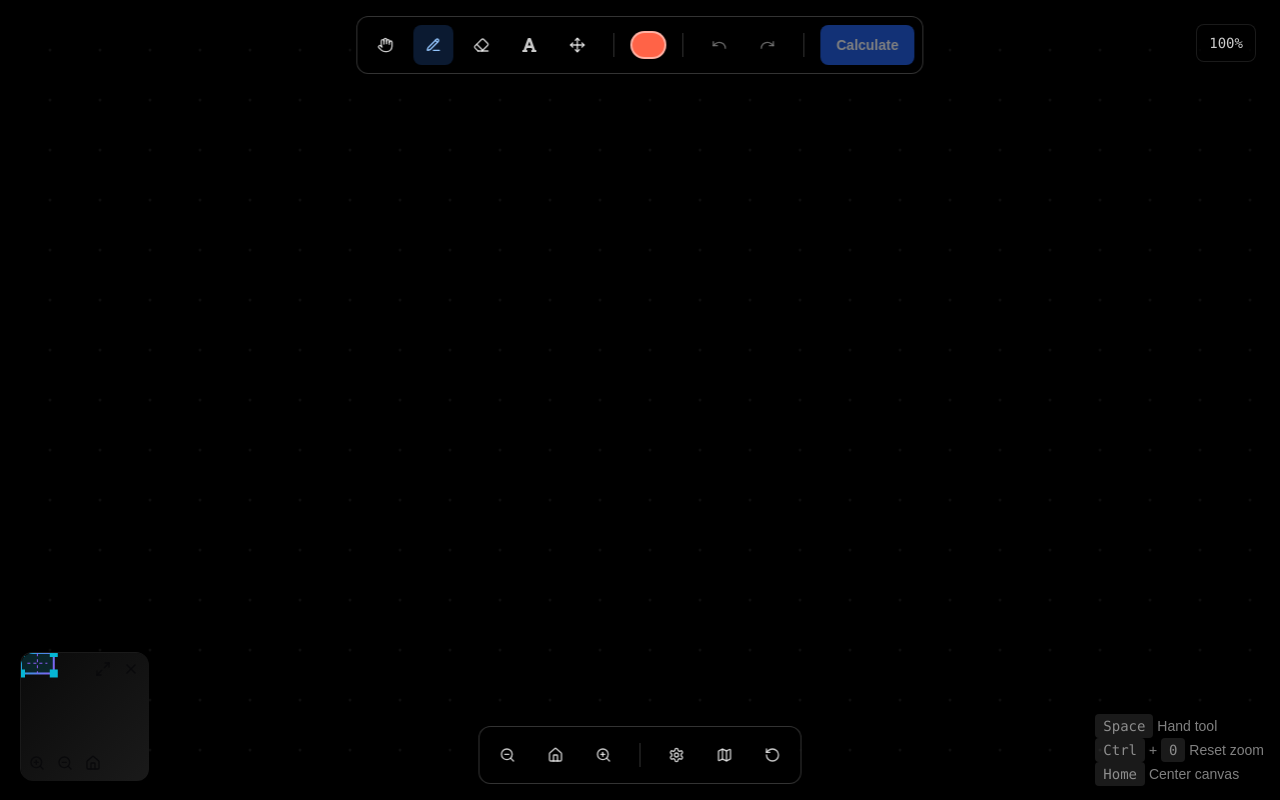
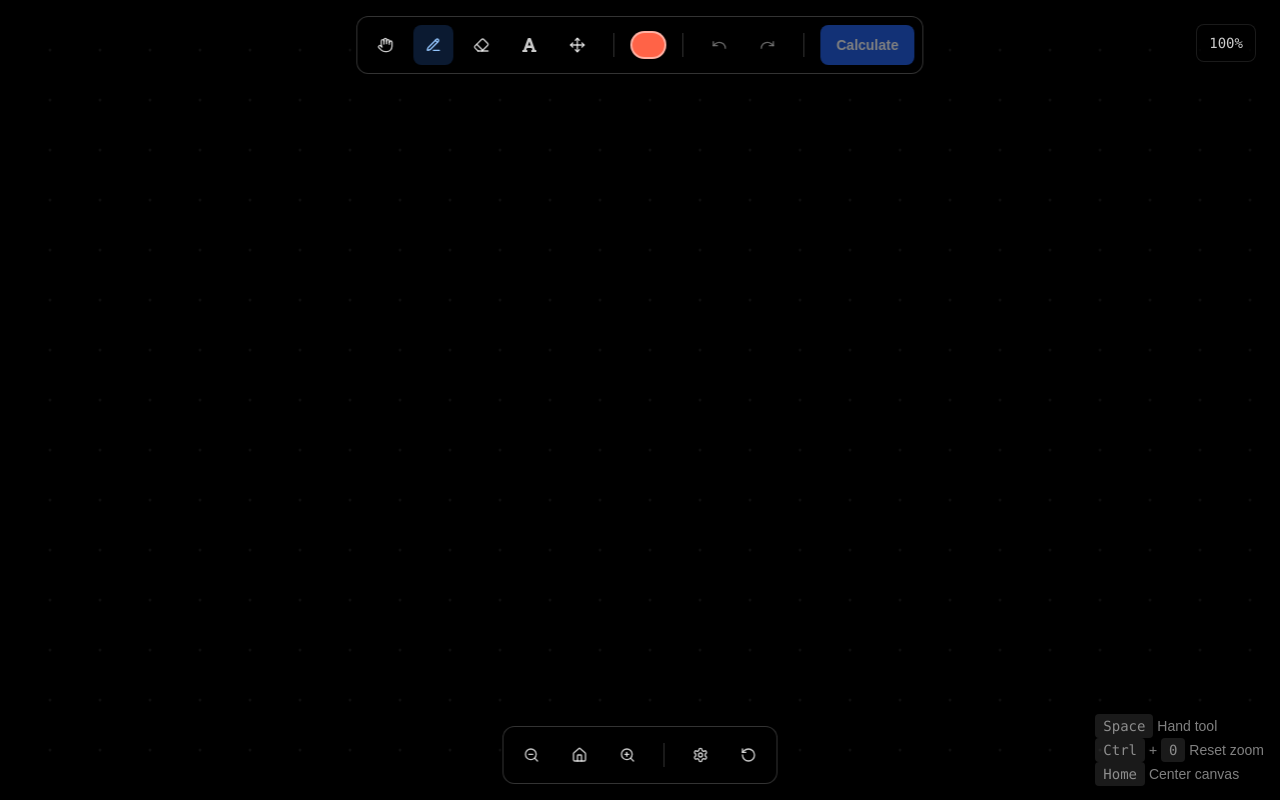
Before and after one commit to divyesh123-jain/CalcAI, a Next.js app: page /calculator in a window 1280 px wide. Built offline with nearby package versions, Linux system fonts and the light colour scheme.

Commit message:
fixed and updated readme

```diff
--- a/src/components/Dashboard/index.tsx
+++ b/src/components/Dashboard/index.tsx
@@ -4,7 +4,7 @@
 import React, { useEffect, useState } from "react";
 import Canvas from "../canvas/Canvas";
 import Toolbar from "../ToolBar";
-import Minimap from "../Minimap";
+// import Minimap from "../Minimap";
 import ResultsDisplay from "../ResultDisplay";
 import KeyboardShortcuts from "../KeyboardShortcuts";
 import ColorPicker from "../ColorPicker";
@@ -69,7 +69,6 @@ export default function DashboardComponent() {
     toggleHandTool,
     toggleEraser,
     getCursor,
-    worldCanvasRef,
   } = dashboard;
   const {
     texts,
@@ -242,7 +241,7 @@ export default function DashboardComponent() {
       </div>
 
       {/* Modern Minimap - Responsive positioning */}
-      {showMinimap && (
+      {/* {showMinimap && (
         <Minimap
           mainCanvasRef={worldCanvasRef}
           viewport={dashboard.viewport}
@@ -251,7 +250,7 @@ export default function DashboardComponent() {
           onToggleVisibility={() => setShowMinimap(!showMinimap)}
           canvasDimensions={{ width: 5000, height: 5000 }}
         />
-      )}
+      )} */}
 
       {/* Color Picker - Responsive positioning */}
       <ColorPicker
--- a/src/components/ToolBar.tsx
+++ b/src/components/ToolBar.tsx
@@ -16,7 +16,6 @@ import {
   ZoomOut,
   Hand,
   Home,
-  Map,
   PencilLine,
   Highlighter,
   Brush,
@@ -72,7 +71,7 @@ const Toolbar: React.FC<ToolbarProps> = ({
   onZoomIn,
   onZoomOut,
   onCenterCanvas,
-  onToggleMinimap,
+  // onToggleMinimap,
   toggleHandTool,
   onSetBrushType,
   currentBrushType,
@@ -352,7 +351,7 @@ const Toolbar: React.FC<ToolbarProps> = ({
             <ToolButton icon={ZoomIn} label="Zoom In" onClick={onZoomIn} />
             <div className="w-px h-6 bg-white/20 mx-2" />
             <ToolButton icon={Settings} label="Settings" onClick={onToggleCanvasSettings} />
-            <ToolButton icon={Map} label="Toggle Minimap" onClick={onToggleMinimap} />
+            {/* <ToolButton icon={Map} label="Toggle Minimap" onClick={onToggleMinimap} /> */}
              <ToolButton icon={RotateCcw} label="Reset Canvas" onClick={onReset} />
          </div>
        </div>
```
Also changed, not shown: 1 other file (tests, documents, lock files or other folders).
